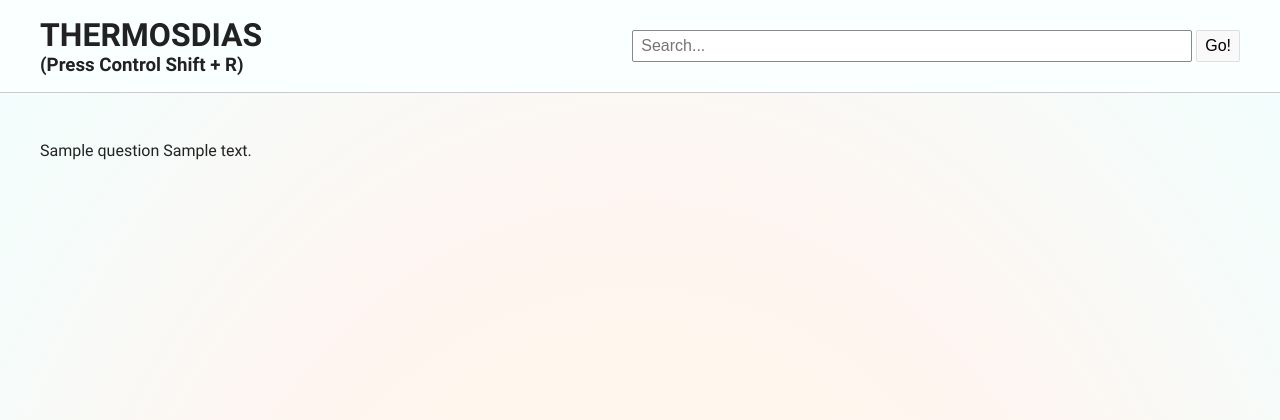
After one commit to prothy/ask-mate, a Flask app: template templates/search_results.html in a window 1280 px wide. The commit adds this page. Shown: the top 420 px of the page. Run offline with Flask 2, Linux system fonts and the light colour scheme; the template is opened without the code that fills it: most values are stand-ins (such as "Sample title", 1, 10 or a date in 2020).

Commit message:
search input works, but no styling yet

```diff
--- a/data_manager.py
+++ b/data_manager.py
@@ -124,7 +124,7 @@
     cursor.execute(query)
 
 
-def search_table(search_query: str):
+def search_table(search_query: str) -> tuple:
     """Searches questions and answers for string, returns a list of results in each"""
     question_results = search_questions(search_query)
     answer_results = search_answers(search_query)
--- a/main.py
+++ b/main.py
@@ -124,6 +124,17 @@
         return redirect(request.referrer)
 
 
+@app.route('/search')
+def list_matching():
+    # sort = request.args.get("sort") if request.args.get("sort") else "submission_time"
+    # order = request.args.get("order") if request.args.get("order") else "desc"
+
+    search_query = request.args.get("search")
+    questions, answers = data_manager.search_table(search_query)
+
+    return render_template('search_results.html', questions=questions, answers=answers)
+
+
 if __name__ == '__main__':
     app.run(
         debug=True
--- a/templates/header.html
+++ b/templates/header.html
@@ -5,7 +5,7 @@
             <h3>(Press Control Shift + R)</h3>
         </span>
         <span class="search-bar">
-            <form action="" name="search">
+            <form action="/search" name="search">
                 <input type="text" name="search" placeholder="Search...">
                 <input type="submit" value="Go!">
             </form>
--- /dev/null
+++ b/templates/search_results.html
@@ -0,0 +1,14 @@
+{% extends "base.html" %}
+{% block head %}
+    <link rel="stylesheet" href="{{ url_for('static', filename='search_results.css') }}">
+    <title>Search results</title>
+{% endblock %}
+
+{% block content %}
+    {% for question in questions %}
+        {{ question }}
+    {% endfor %}
+    {% for answer in answers %}
+        {{ answer }}
+    {% endfor %}
+{% endblock %}
```
Also changed, not shown: static/search_results.css (added).
